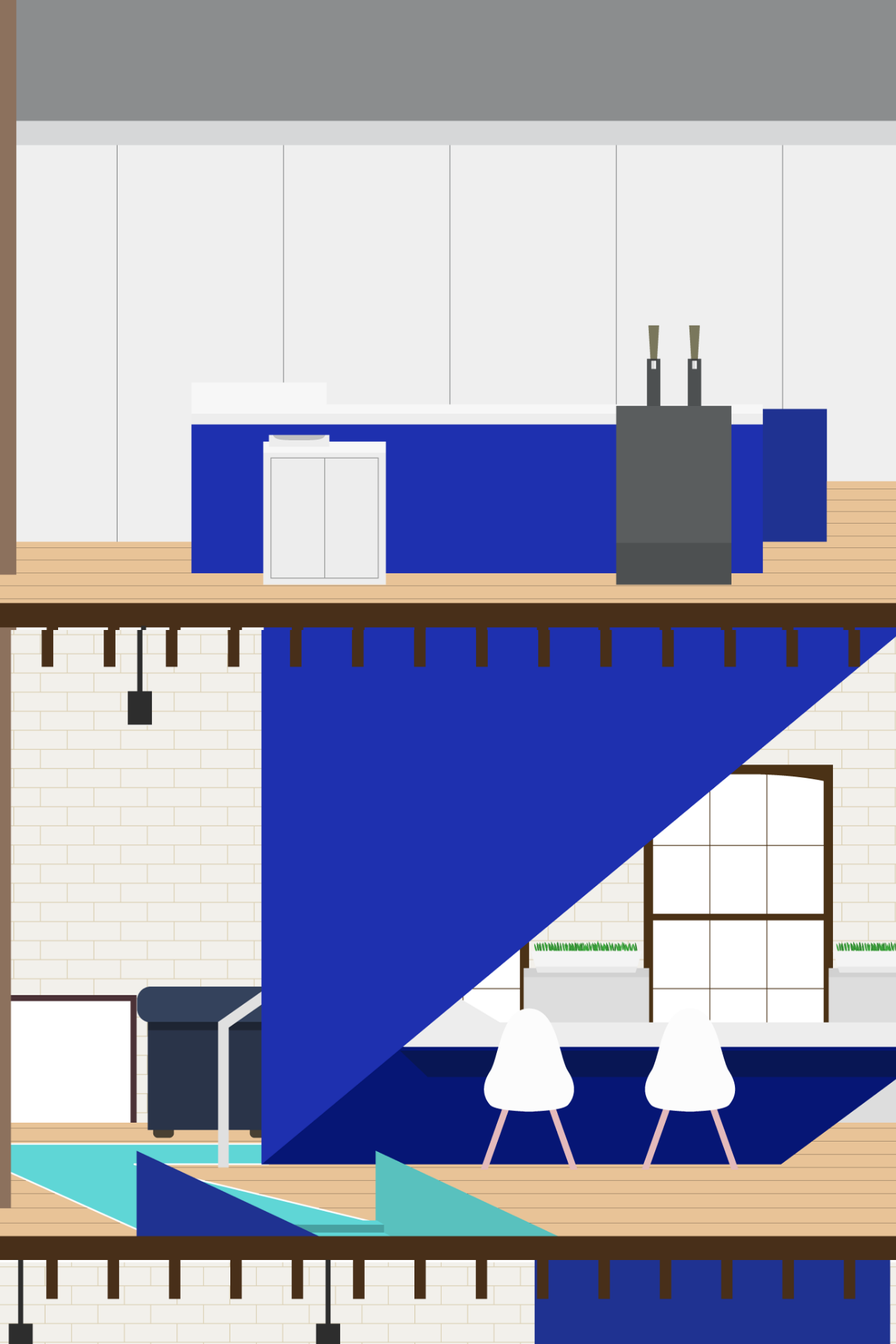
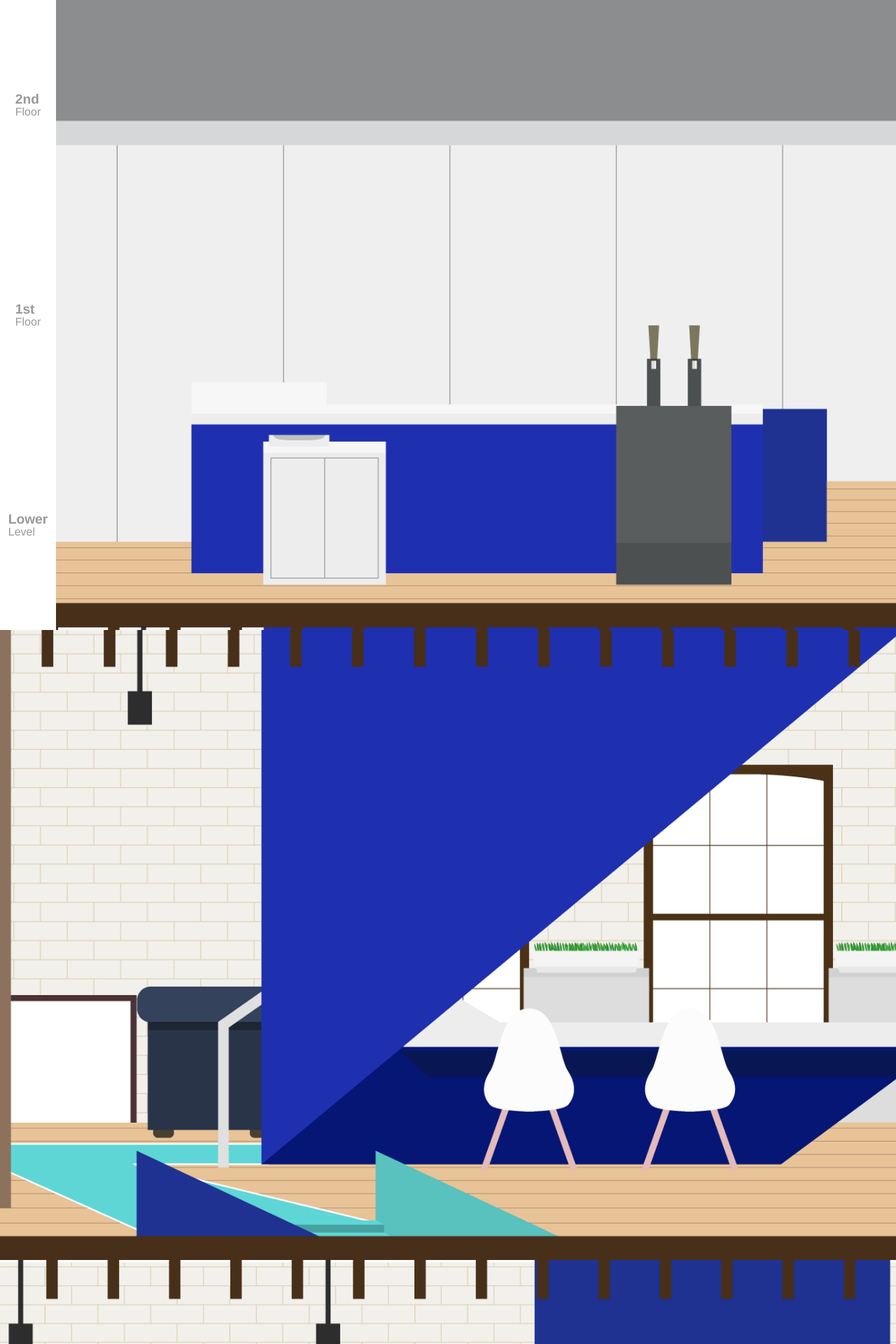
Before and after one commit to theReboot/cobrewrs, a Jekyll site: the page built from index.html, in a window 1280 px wide. Shown: the top 1920 px of the page at 70% size. Built offline with Jekyll 4.4.1, drawn with Linux system fonts in a browser that asks for light colours; comment, search, counter and statistics services are not loaded.

```diff
--- a/_includes/footer.html
+++ b/_includes/footer.html
@@ -1,3 +1,4 @@
 <script src="https://code.jquery.com/jquery-2.2.3.min.js"></script>
 <script src="{{ site.baseurl }}/js/tabletop.js"></script>
+<script src="//cdnjs.cloudflare.com/ajax/libs/jquery-scrollTo/2.1.0/jquery.scrollTo.min.js"></script>
 <script src="{{ site.baseurl }}/js/scripts.js"></script>
--- /dev/null
+++ b/_includes/nav.html
@@ -0,0 +1,5 @@
+<nav>
+  <a href="#secondFloor"><em>2nd</em><br />Floor</a>
+  <a href="#firstFloor"><em>1st</em><br />Floor</a>
+  <a href="#lowerLevel"><em>Lower</em><br />Level</a>
+</nav>
--- a/_layouts/home.html
+++ b/_layouts/home.html
@@ -4,6 +4,8 @@
   {% include head.html %}
 
   <body>
+
+    {% include nav.html %}
 
     {{ content }}
 
--- a/_sass/variables.scss
+++ b/_sass/variables.scss
@@ -21,6 +21,7 @@ $merriweather : 'Merriweather', serif;
 
 $floorHeight: 100vh;
 $starSize: 1.5rem;
+$navWidth: 5rem;
 
 // colors
 
--- a/css/main.scss
+++ b/css/main.scss
@@ -6,6 +6,9 @@
 @import "variables";
 @import "grid";
 
+section {
+  padding-left: $navWidth;
+}
 
 .floor {
   margin: 0;
@@ -33,8 +36,54 @@
   }
 }
 
+nav {
+  width: $navWidth;
+  height: 100vh;
+  position: fixed;
+  top: 0;
+  left: 0;
+  background: #fff;
+  display: flex;
+  flex-direction: column;
+  justify-content: space-around;
+  align-items: center;
+
+  @include breakpoint(baby-bear) {
+    height: 3.5rem;
+    width: 100%;
+    flex-direction: row;
+
+  }
+
+  a {
+    display: block;
+    margin: 0 auto;
+    font-family: $sansSerif;
+    transition: .2s all ease;
+
+    &:active,
+    &:visited,
+    &:link {
+      text-decoration: none;
+      color: $grey;
+    }
+  }
+
+  // doubled for specificity
+  .nav-active.nav-active {
+    color: $blue;
+  }
+
+  em {
+    font-weight: 700;
+    font-size: 1.2rem;
+  }
+}
+
+
 .onlyText {
-  padding: 10rem 0;
+  padding-top: 10rem;
+  padding-bottom: 10rem;
   min-height: 30rem;
 }
 
--- a/index.html
+++ b/index.html
@@ -2,7 +2,7 @@
 layout: home
 ---
 
-<section class="floor secondFloor">
+<section class="floor secondFloor" id="secondFloor">
 
     <div class="infoWrap">
       <div id="beer0" class="beer"></div>
@@ -11,7 +11,7 @@ layout: home
 
 </section>
 
-<section class="floor firstFloor">
+<section class="floor firstFloor" id="firstFloor">
 
     <div class="infoWrap">
       <div id="beer2" class="beer"></div>
@@ -19,7 +19,7 @@ layout: home
 
 </section>
 
-<section class="floor lowerLevel">
+<section class="floor lowerLevel" id="lowerLevel">
 
     <div class="infoWrap">
       <div id="beer3" class="beer"></div>
--- a/js/scripts.js
+++ b/js/scripts.js
@@ -81,4 +81,52 @@ function showInfo(data, tabletop) {
       }
     }
   }());
+
 }
+
+// adapted from this: http://callmenick.com/post/single-page-site-with-smooth-scrolling-highlighted-link-and-fixed-navigation
+
+$(document).ready(function(){
+  $("nav a").click(function(evn){
+    evn.preventDefault();
+    $('html,body').scrollTo(this.hash, this.hash);
+  });
+
+  /**
+     * This part handles the highlighting functionality.
+     * We use the scroll functionality again, some array creation and
+     * manipulation, class adding and class removing, and conditional testing
+     */
+    var aChildren = $("nav").children(); // find the a children of the list items
+    var aArray = []; // create the empty aArray
+    for (var i=0; i < aChildren.length; i++) {
+        var aChild = aChildren[i];
+        var ahref = $(aChild).attr('href');
+        aArray.push(ahref);
+    } // this for loop fills the aArray with attribute href values
+
+    $(window).scroll(function(){
+        var windowPos = $(window).scrollTop(); // get the offset of the window from the top of page
+        var windowHeight = $(window).height(); // get the height of the window
+        var docHeight = $(document).height();
+
+        for (var i=0; i < aArray.length; i++) {
+            var theID = aArray[i];
+            var divPos = $(theID).offset().top; // get the offset of the div from the top of page
+            var divHeight = $(theID).height(); // get the height of the div in question
+            if (windowPos >= divPos && windowPos < (divPos + divHeight)) {
+                $("a[href='" + theID + "']").addClass("nav-active");
+            } else {
+                $("a[href='" + theID + "']").removeClass("nav-active");
+            }
+        }
+
+        if(windowPos + windowHeight == docHeight) {
+            if (!$("nav li:last-child a").hasClass("nav-active")) {
+                var navActiveCurrent = $(".nav-active").attr("href");
+                $("a[href='" + navActiveCurrent + "']").removeClass("nav-active");
+                $("nav li:last-child a").addClass("nav-active");
+            }
+        }
+    });
+});
```
Also changed, not shown: _includes/header.html (deleted, +0 -27 lines), _layouts/default.html (deleted, +0 -23 lines), _layouts/page.html (deleted, +0 -14 lines), _layouts/post.html (deleted, +0 -15 lines), about.md (deleted, +0 -11 lines).
